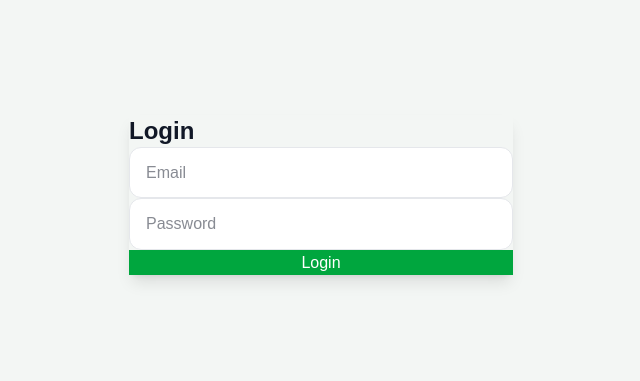
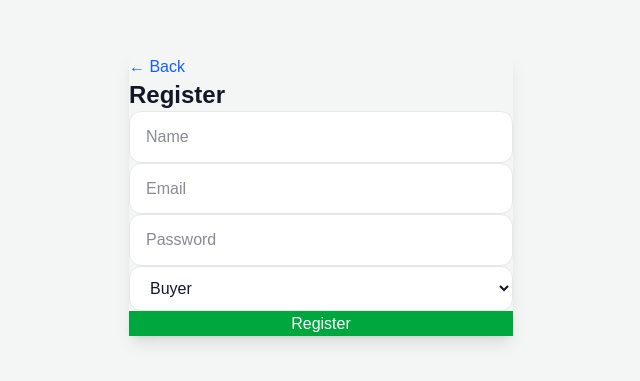
Before and after one commit to michaelkyalo/tech-link-frontend, a React (Vite) app: page /login in a window 1280 px wide. Shown: the part 205-586 px from the top of the page, without its empty margins (319-959 px from the left). Built offline with nearby package versions, Linux system fonts and the light colour scheme.

Commit message:
Refactor: update Login component to use RegisterForm and add navigation

```diff
--- a/src/components/forms/LoginForm.jsx
+++ b/src/components/forms/LoginForm.jsx
@@ -2,11 +2,13 @@ import { useState } from "react";
 import useAuth from "../../hooks/useAuth";
 
 const LoginForm = () => {
-  const { login } = useAuth();
+  const login  = useAuth();
 
   const [form, setForm] = useState({
+    name: "",
     email: "",
     password: "",
+    role: "buyer",
   });
 
   const handleChange = (e) => {
@@ -20,6 +22,13 @@ const LoginForm = () => {
 
   return (
     <form onSubmit={handleSubmit} className="space-y-4">
+      <input
+        name="name"
+        placeholder="Name"
+        onChange={handleChange}
+        className="border p-2 w-full"
+      />
+
       <input
         name="email"
         placeholder="Email"
@@ -35,6 +44,15 @@ const LoginForm = () => {
         className="border p-2 w-full"
       />
 
+      <select
+        name="role"
+        onChange={handleChange}
+        className="border p-2 w-full"
+      >
+        <option value="buyer">Buyer</option>
+        <option value="farmer">Farmer</option>
+      </select>
+
       <button className="bg-green-600 text-white px-4 py-2 w-full">
         Login
       </button>
--- a/src/pages/auth/Login.jsx
+++ b/src/pages/auth/Login.jsx
@@ -1,14 +1,31 @@
-import LoginForm from "../../components/forms/LoginForm";
+import { useNavigate } from "react-router-dom";
+import RegisterForm from "../../components/forms/RegisterForm";
 
-const Login = () => {
+const Register = () => {
+  const navigate = useNavigate();
+
+  const handleBack = () => {
+    navigate("/");
+  };
+
   return (
     <div className="flex justify-center items-center h-screen">
       <div className="w-96 p-6 shadow-lg">
-        <h2 className="text-2xl font-bold mb-4">Login</h2>
-        <LoginForm />
+
+        {/* Back button */}
+        <button
+          onClick={handleBack}
+          className="mb-3 text-blue-600 hover:underline"
+        >
+          ← Back
+        </button>
+
+        <h2 className="text-2xl font-bold mb-4">Register</h2>
+
+        <RegisterForm />
       </div>
     </div>
   );
 };
 
-export default Login;
+export default Register;
```
